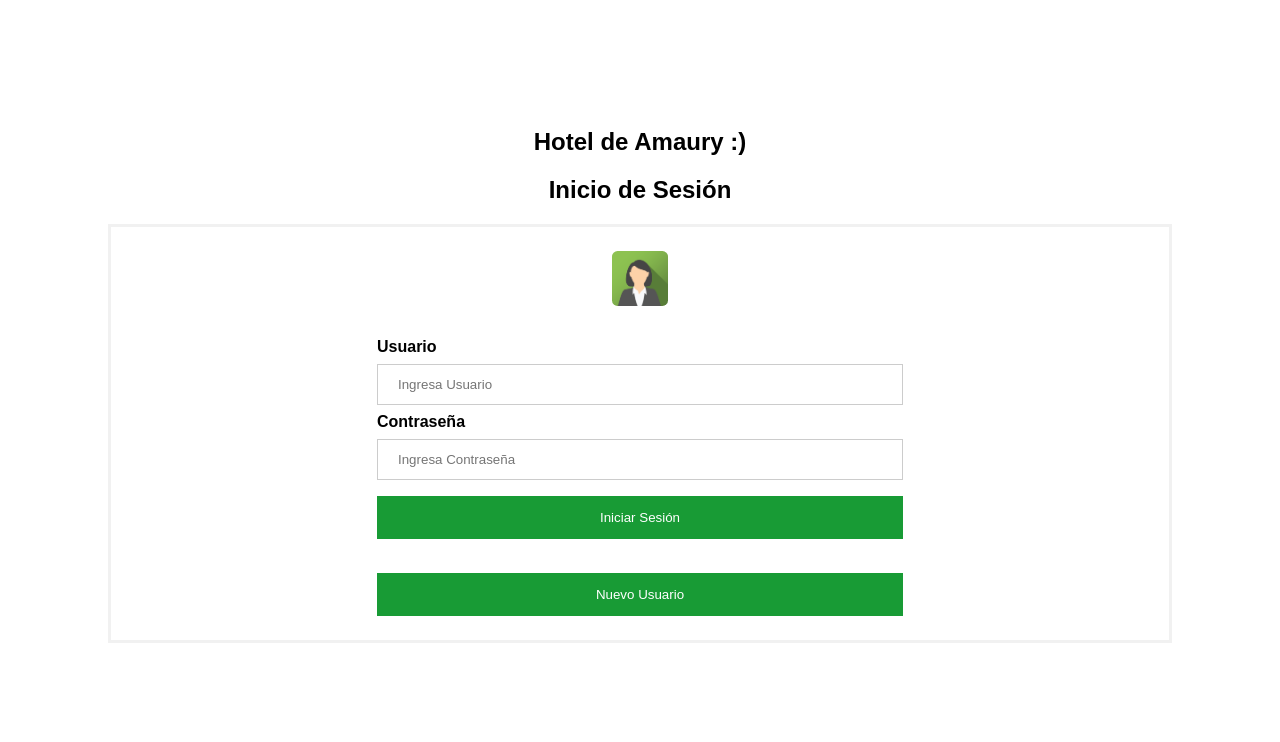
After one commit to Montsesita/hotel, a PHP site: page /login.php in a window 1280 px wide. The commit adds this page. Shown: the top 742 px of the page. Run offline with PHP 8.4, Linux system fonts and the light colour scheme.

Commit message:
Login OK

```diff
--- a/css/estilo.css
+++ b/css/estilo.css
@@ -1,13 +1,64 @@
 body {
-  padding-top: 54px;
+  font-family: Arial, Helvetica, sans-serif;
+  padding: 100px;
+}
+form {
+  border: 3px solid #f1f1f1;
+  padding-left: 250px;
+  padding-right: 250px;
 }
 
-@media (min-width: 992px) {
-  body {
-    padding-top: 56px;
-  }
+input[type=text], input[type=password] {
+    width: 100%;
+    padding: 12px 20px;
+    margin: 8px 0;
+    display: inline-block;
+    border: 1px solid #ccc;
+    box-sizing: border-box;
 }
-table td {
-	background-color: #25cc1c;
-  border: 5;
+
+button {
+    background-color: #189b35;
+    color: white;
+    padding: 14px 20px;
+    margin: 8px 0;
+    border: none;
+    cursor: pointer;
+    width: 100%;
 }
+
+
+button:hover {
+    opacity: 0.8;
+}
+
+
+.imgcontainer {
+    text-align: center;
+    margin: 24px 0 12px 0;
+}
+
+img.avatar {
+    width: 10%;
+    border-radius: 10%;
+}
+
+.container {
+    padding: 16px;
+}
+
+span.psw {
+    float: right;
+    padding-top: 16px;
+}
+
+/* Change styles for span and cancel button on extra small screens */
+@media screen and (max-width: 300px) {
+    span.psw {
+       display: block;
+       float: none;
+    }
+    .cancelbtn {
+       width: 100%;
+    }
+}
--- a/insertaHuesped.php
+++ b/insertaHuesped.php
@@ -7,7 +7,7 @@ $insertHuesped = "INSERT INTO `huespedes` (`NombreC`, `telefono`, `estatus`) VAL
 //echo $insertHuesped;
 $con->query($insertHuesped);
 
-echo "El Huesped se a agregado exitosamente a la Base de Datos";
+echo "<script>alert(El Huesped se a agregado exitosamente a la Base de Datos);</script>";
 
 header('Location: huespedes.php');
  ?>
--- /dev/null
+++ b/login.php
@@ -0,0 +1,61 @@
+<?php
+include 'conectaDB.php';
+ ?>
+ <!DOCTYPE html>
+ <html>
+ <head>
+ <meta name="viewport" content="width=device-width, initial-scale=1">
+ <link href="css/estilo.css" rel="stylesheet">
+
+ </head>
+ <body>
+   <script type="text/javascript">
+     function validaCampos(){
+       var User = document.login.user.value;
+       var Pass = document.login.pass.value;
+
+       if (User == null || User.length == 0) {
+         alert("Debe Introducir un Usuario de almenos 1 caracter.");
+         document.login.user.focus();
+         return false;
+       }
+       if(Pass == null || Pass.length == 0){
+         alert("Debe Introducir Una Contraseña.");
+         document.login.pass.focus();
+         return false;
+       }
+       return false;
+     }
+   </script>
+<h2><center>Hotel de Amaury :) </center></h2>
+ <h2><center><span>Inicio de Sesión</span></center></h2>
+
+ <form action="login_Valida.php" method="POST" onsubmit="return validaCampos()">
+   <div class="imgcontainer">
+     <img src="imagenes/img_avatar2.png" alt="Avatar" class="avatar">
+   </div>
+
+   <div class="container">
+     <label for="uname"><b>Usuario</b></label>
+     <input type="text" placeholder="Ingresa Usuario" name="user" id="user" required>
+
+     <label for="psw"><b>Contraseña</b></label>
+     <input type="password" placeholder="Ingresa Contraseña" name="pss" id="pss" required>
+
+     <button type="submit">Iniciar Sesión</button>
+     <br>
+     <br>
+     <form action="usuNuevo.php">
+       <button type="submit">Nuevo Usuario</button>
+    </form>
+
+   </div>
+
+   <!-- <div class="container" style="background-color:#f1f1f1">
+     <button type="button" class="cancelbtn">Cancel</button>
+     <span class="psw">Forgot <a href="#">password?</a></span>
+   </div> -->
+ </form>
+
+ </body>
+ </html>
```
Also changed, not shown: login_Valida.php (added, +24 -0 lines), imagenes/img_avatar2.png (added), 6 other files.
